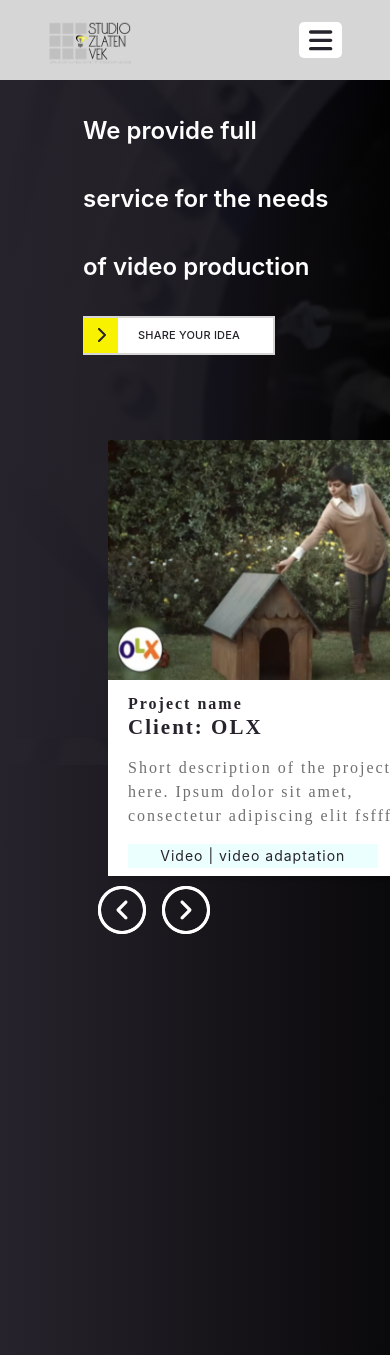
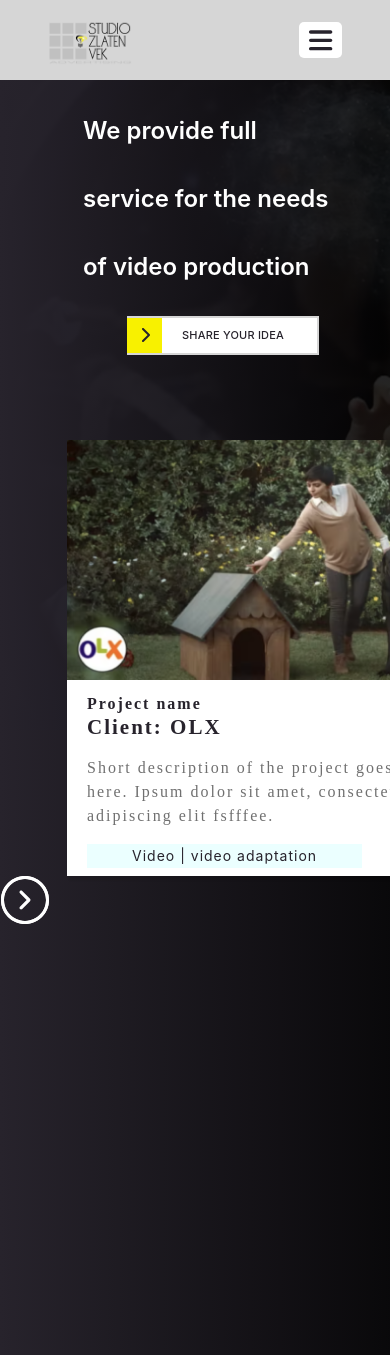
Before and after one commit to Walls-Team/zlatenLanding, a React (Create React App) app: page / in a window 390 px wide. Shown: the top 1355 px of the page. Built offline with nearby package versions, Linux system fonts and the light colour scheme.

Commit message:
responsive home cards

```diff
--- a/src/components/cards/Cards.js
+++ b/src/components/cards/Cards.js
@@ -121,7 +121,7 @@
   )
   return (
     <div className='clientes'>
-      <Carousel responsive={responsive} arrows={false} renderButtonGroupOutside={true} customButtonGroup={<ButtonGroup />}>
+      <Carousel responsive={responsive}  arrows={false} renderButtonGroupOutside={true} customButtonGroup={<ButtonGroup />} className="carousel">
         {cards_}
       </Carousel>
     </div>
--- a/src/components/css/Header.scss
+++ b/src/components/css/Header.scss
@@ -37,10 +37,20 @@
   padding-top: 3%;
 }
 .cards {
-  width: 75%;
+  width: 65%;
   position: absolute;
   bottom: 104px;
   right: 0;
+  .card{
+    width: 23rem;
+  }
+  .carousel{
+    max-width: 1230px;
+    min-width: 1230px;
+  }
+  .clientes {
+    position: relative;
+  }
 }
 }
 @media (min-width: 1580px){
@@ -62,12 +72,19 @@
 }
 @media (max-width: 1280px){
   .header {
-
     height: 180vh;
+    .contentbuttonH{
+      width: 280px;
+      margin: 15px 0px;
+    }
+    .cards{
+      .card{
+        width: 23rem;
+      }
+    }
     .title {
-      font-size: 2em;
+      font-size: 2.5em;
     }
-
   }
 }
 
@@ -81,9 +98,8 @@
     .cards{
       top: 350px;
       .card{
-        width: 22rem;
+        width: 24rem;
       }
-
     }
   }
 }
@@ -91,17 +107,30 @@
 @media (max-width: 912px){
   .header {
     height: 220vh;
-    .promo--image {
-      display:none ;
-    }
   }
 }
 
 @media (max-width: 820px){
   .header {
-    height: 300vh;
+    height: 285vh;
     .title {
       font-size: 2em;
+    }
+    .content {
+      background-image: url("../../assets/fondImage.png");
+      background-position: -250px;
+      height: 40rem;
+    }
+    .cards{
+      top: 350px;
+      right: 80px;
+      .card{
+        width: 24rem;
+      }
+      .carousel{
+        max-width: 900px;
+        min-width: 900px;
+      }
     }
   }
 }
```
